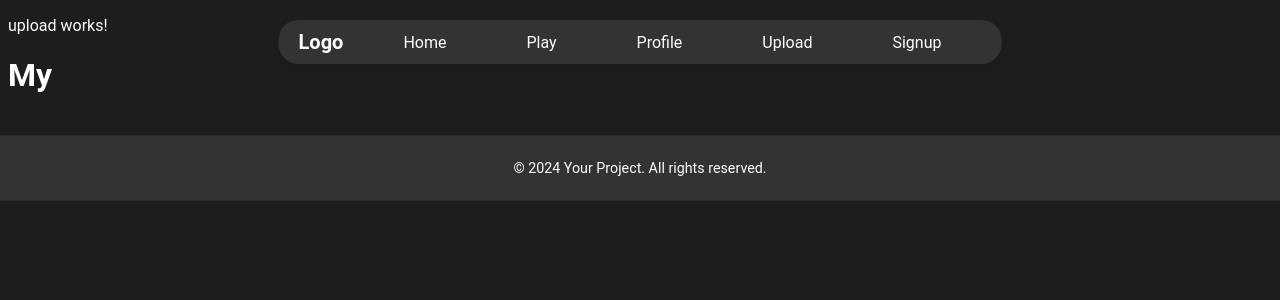
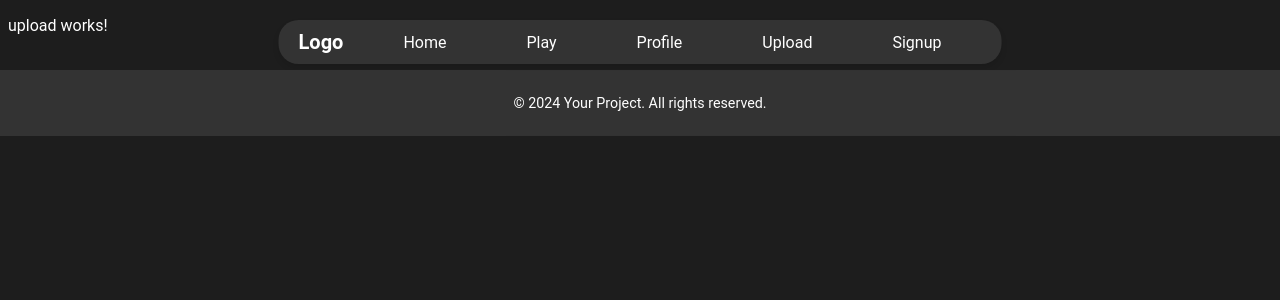
Before and after one commit to WahaajTauqir/Web-SP, an Angular app in the folder Angular/: page /upload in a window 1280 px wide. Shown: the top 300 px of the page. Built offline with nearby package versions, Linux system fonts and the light colour scheme.

Commit message:
Revert "Merge pull request #6 from WahaajTauqir/muzammil"
This reverts commit 16b07e0935a9d87236b17bdcf19bc86b2799dd37, reversing
changes made to 0849c586453c88faffcdaec7c42108acd752649b.

```diff
--- a/Angular/angular.json
+++ b/Angular/angular.json
@@ -97,8 +97,5 @@
         }
       }
     }
-  },
-  "cli": {
-    "analytics": false
   }
 }
--- a/Angular/package.json
+++ b/Angular/package.json
@@ -19,7 +19,7 @@
     "@angular/platform-browser": "^18.2.0",
     "@angular/platform-browser-dynamic": "^18.2.0",
     "@angular/platform-server": "^18.2.0",
-    "@angular/router": "^18.2.0",
+    "@angular/router": "^18.2.13",
     "@angular/ssr": "^18.2.12",
     "express": "^4.18.2",
     "rxjs": "~7.8.0",
--- a/Angular/src/app/upload/upload.component.html
+++ b/Angular/src/app/upload/upload.component.html
@@ -1,2 +1 @@
 <p>upload works!</p>
-<h1>My</h1>
```
